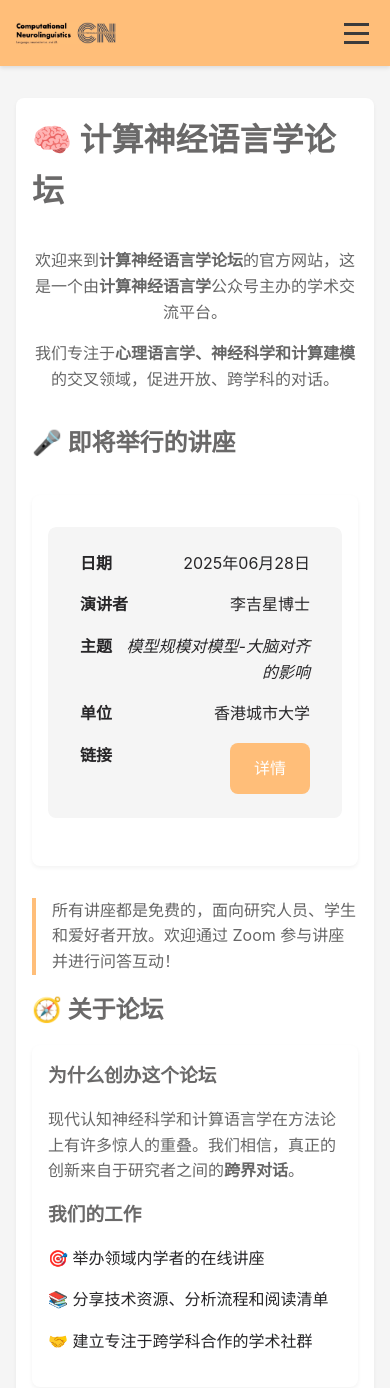
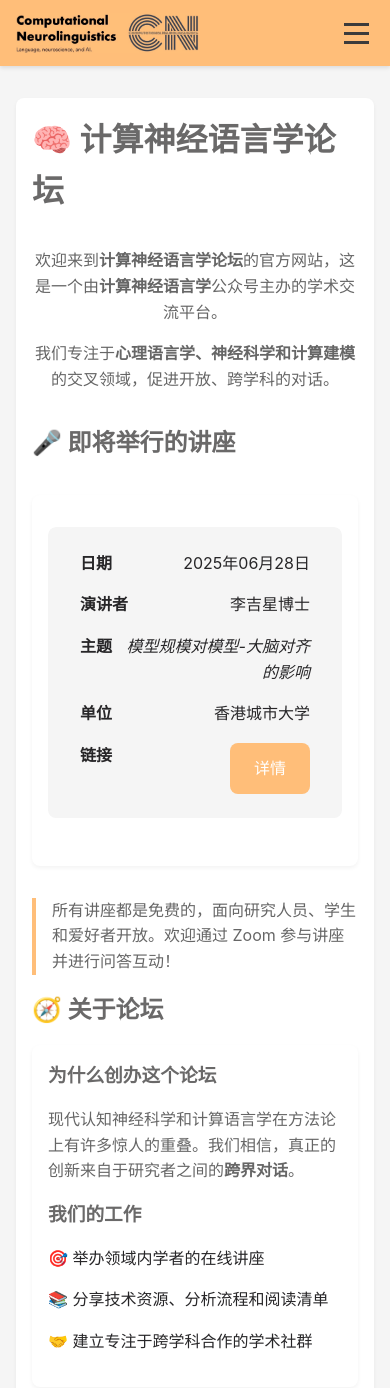
Before and after one commit to xufengduan/Computational-Neurolinguistics-Forum, a Jekyll site: the page built from README.md, in a window 390 px wide and 1400 px high. Shown: the top 1388 px of the window. Built offline with Jekyll 4.4.1, drawn with Linux system fonts in a browser that asks for light colours.

```diff
--- a/_layouts/default.html
+++ b/_layouts/default.html
@@ -231,7 +238,9 @@
             }
 
             .site-logo {
-                max-width: 100px;
+                height: 40px;
+                width: auto;
+                object-fit: contain;
             }
         }
 
```
Also changed, not shown: other parts of _layouts/default.html (+7 -0 lines).
